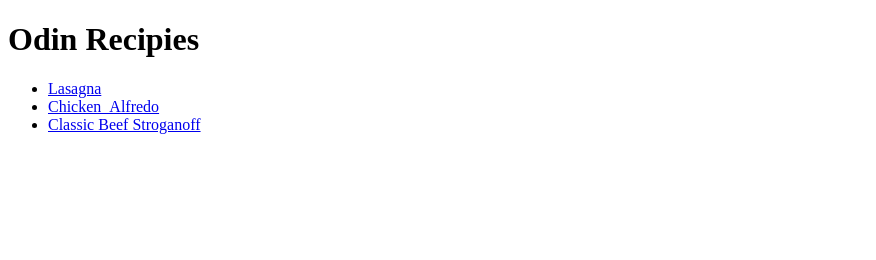
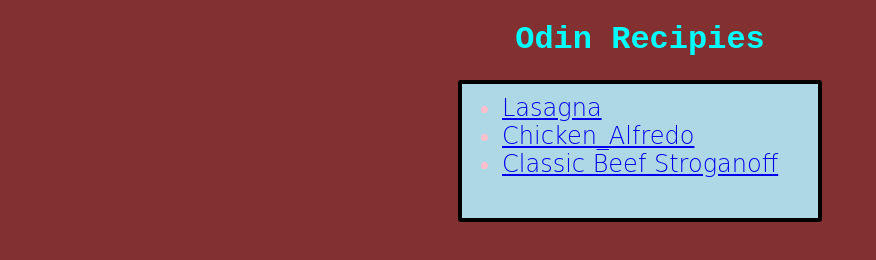
Before and after one commit to mamine27/odin-recipes, a plain HTML site: page index.html in a window 1280 px wide. Shown: the whole page, without its empty margins (0-876 px from the left). Drawn offline with Linux system fonts and the light colour scheme.

Commit message:
updated my project website based on the things i learned (added css stuff)

```diff
--- a/index.html
+++ b/index.html
@@ -4,11 +4,12 @@
     <meta charset="UTF-8">
     <meta name="viewport" content="width=device-width, initial-scale=1.0">
     <title>Document</title>
+    <link rel="stylesheet" href="styles/style.css">
 </head>
 <body>
 
-    <h1>Odin Recipies</h1>
-<ul>
+    <h1 class="head">Odin Recipies</h1>
+<ul class="list">
    <li><a href="recipes/lasagna.html" target="_blank" rel="noopener">Lasagna</a></li>
    <li><a href="recipes/Chicken_Alfredo.html" target="_blank" rel="noopener">Chicken_Alfredo</a></li>
     <li><a href="recipes/Classic Beef Stroganoff.html" target="_blank" rel="noopener">Classic Beef Stroganoff</a></li>
--- /dev/null
+++ b/styles/style.css
@@ -0,0 +1,25 @@
+.head
+{
+    font-family: 'Courier New', Courier, monospace;
+    color: aqua;
+    text-align: center;
+}
+.list{
+    font-family:cursive;
+    margin: 0px  450px;
+
+    border-radius: 3px;
+    border: 4px solid  black;
+    display: block;
+    padding-bottom: 40px;
+    padding-top: 10px;
+    font-weight: lighter;
+    text-align: left    ;
+    color: pink;
+    background-color: lightblue;
+    font-size: x-large;
+    box-shadow: 4px;
+}
+body {
+    background-color: rgb(131, 48, 48);
+}
```
